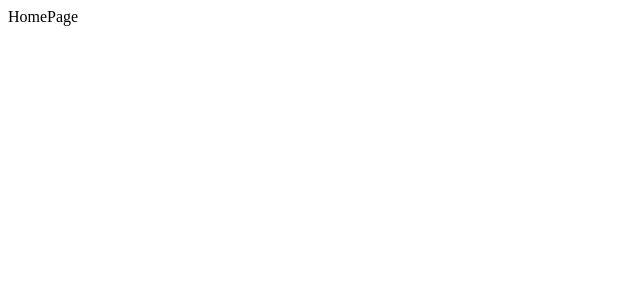
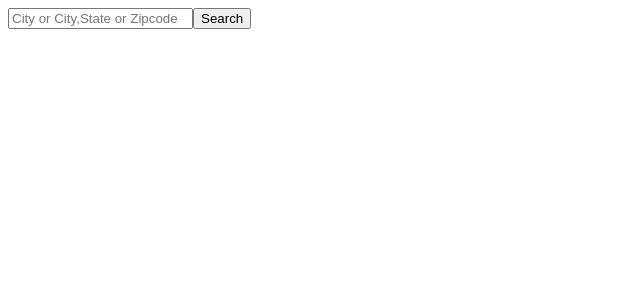
Before and after one commit to pepelopezcode/weather-app-2, a React (Create React App) app: page / in a window 1280 px wide. Shown: the top 300 px of the page, without its empty margins (0-640 px from the left). Built offline with nearby package versions, Linux system fonts and the light colour scheme.

Commit message:
created search bar

```diff
--- a/src/App.js
+++ b/src/App.js
@@ -1,10 +1,21 @@
-import React from 'react'
-import HomePage from './pages/HomePage'
+import React, { useState, createContext } from 'react';
+import HomePage from './pages/HomePage';
+
+export const AppContext = createContext();
 
 function App() {
+
+  const [locationInputted, setLocationInputted] = useState('');
+
   return (
     <div>
-        <HomePage />
+      <AppContext.Provider
+        value={{
+          locationInputted,
+          setLocationInputted
+        }}>
+      <HomePage />
+      </AppContext.Provider>
     </div>
   )
 }
--- /dev/null
+++ b/src/components/SearchBar.js
@@ -0,0 +1,32 @@
+import React, { useContext } from 'react'
+import { AppContext } from '../App'
+
+function SearchBar() {
+
+  const {
+    locationInputted,
+    setLocationInputted
+  } = useContext(AppContext);
+
+  return (
+    <div>
+        <form >
+            <input
+            type='text'
+            id='location'
+            value={locationInputted}
+            onChange={(e) => setLocationInputted(e.target.value)}
+            placeholder='City or City,State or Zipcode'
+            required
+            />
+            <button
+            type='submit'
+            >
+              Search
+            </button>
+        </form>
+    </div>
+  )
+}
+
+export default SearchBar
--- a/src/pages/HomePage.js
+++ b/src/pages/HomePage.js
@@ -1,8 +1,12 @@
 import React from 'react'
+import SearchBar from '../components/SearchBar'
+
 
 function HomePage() {
   return (
-    <div>HomePage</div>
+    <div>
+      <SearchBar />
+    </div>
   )
 }
 
```
